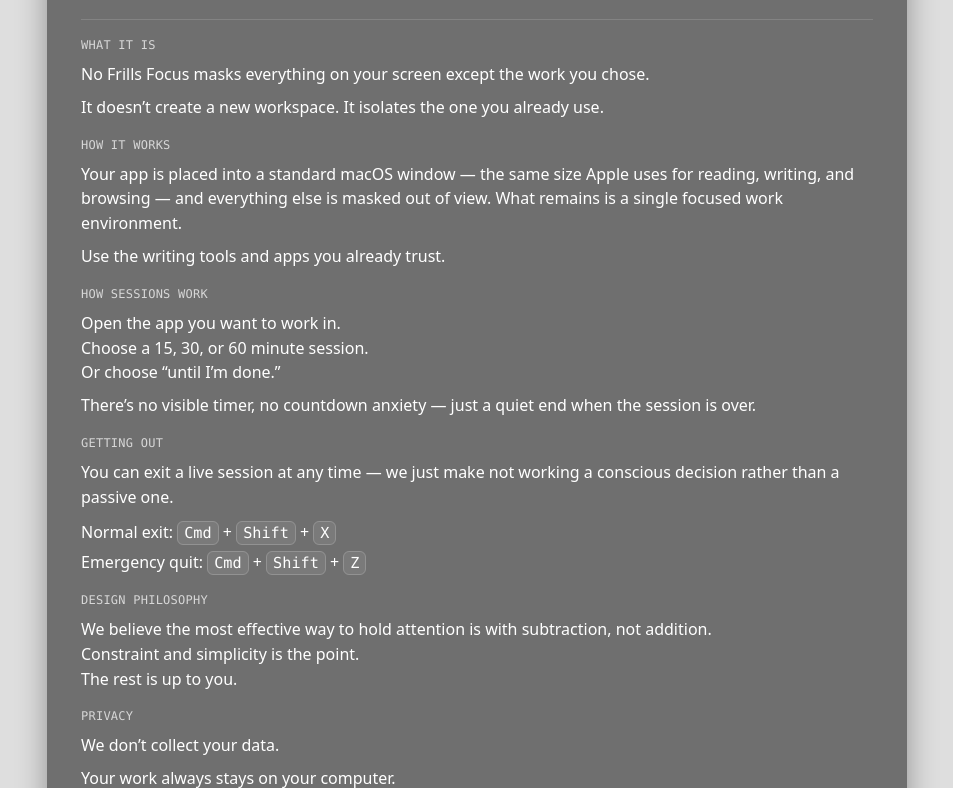
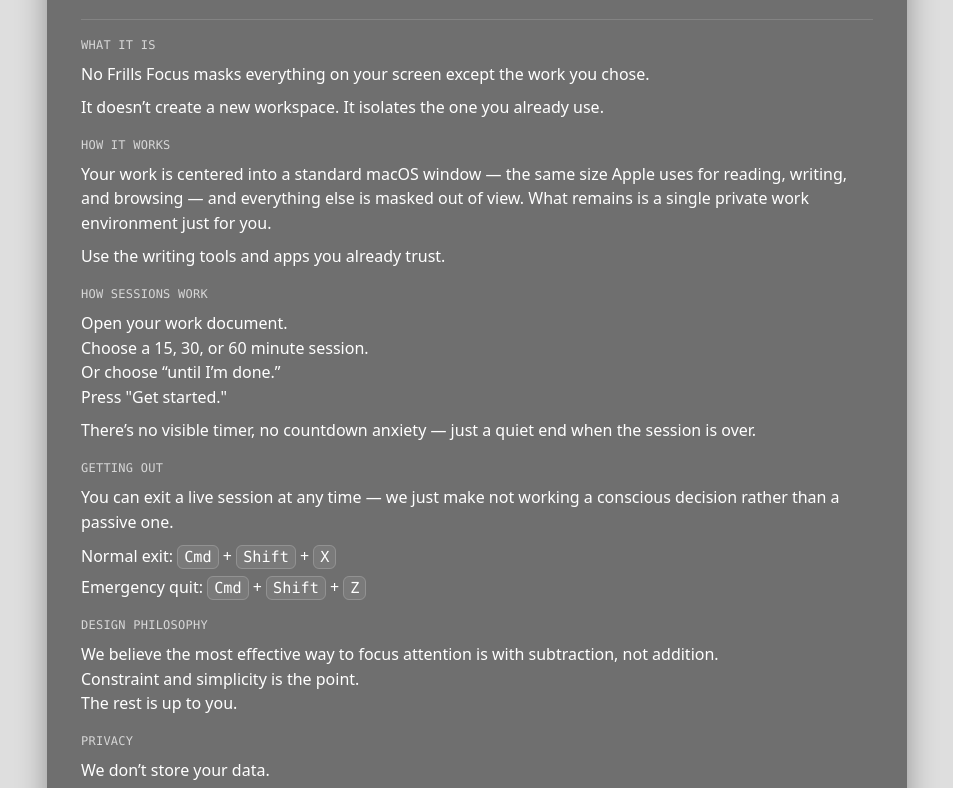
Before and after one commit to AlbatrossSpacebucks/nofrillsfocus, a plain HTML site: page index.html in a window 1280 px wide. Shown: the part 171-959 px from the top of the page, without its empty margins (163-1116 px from the left). Drawn offline with Linux system fonts and the light colour scheme.

Commit message:
Update text for clarity and privacy emphasis

```diff
--- a/index.html
+++ b/index.html
@@ -195,8 +195,8 @@
       <div class="section tight">
         <div class="section-title">How it works</div>
         <p>
-          Your app is placed into a standard macOS window — the same size Apple uses for reading, writing, and browsing —
-          and everything else is masked out of view. What remains is a single focused work environment.
+          Your work is centered into a standard macOS window — the same size Apple uses for reading, writing, and browsing —
+          and everything else is masked out of view. What remains is a single private work environment just for you.
         </p>
         <p>Use the writing tools and apps you already trust.</p>
       </div>
@@ -204,9 +204,10 @@
       <div class="section tight">
         <div class="section-title">How sessions work</div>
         <p>
-          Open the app you want to work in.<br>
+          Open your work document.<br>
           Choose a 15, 30, or 60 minute session.<br>
-          Or choose “until I’m done.”
+          Or choose “until I’m done.”<br>
+          Press "Get started."
         </p>
         <p>There’s no visible timer, no countdown anxiety — just a quiet end when the session is over.</p>
       </div>
@@ -223,14 +224,14 @@
       <div class="section tight">
         <div class="section-title">Design philosophy</div>
         <p>
-          We believe the most effective way to hold attention is with subtraction, not addition.<br>
+          We believe the most effective way to focus attention is with subtraction, not addition.<br>
           Constraint and simplicity is the point.<br>
           The rest is up to you.</p>
       </div>
 
       <div class="section tight">
         <div class="section-title">Privacy</div>
-        <p>We don’t collect your data.</p>
+        <p>We don’t store your data.</p>
         <p>Your work always stays on your computer.</p>
       </div>
 
```
